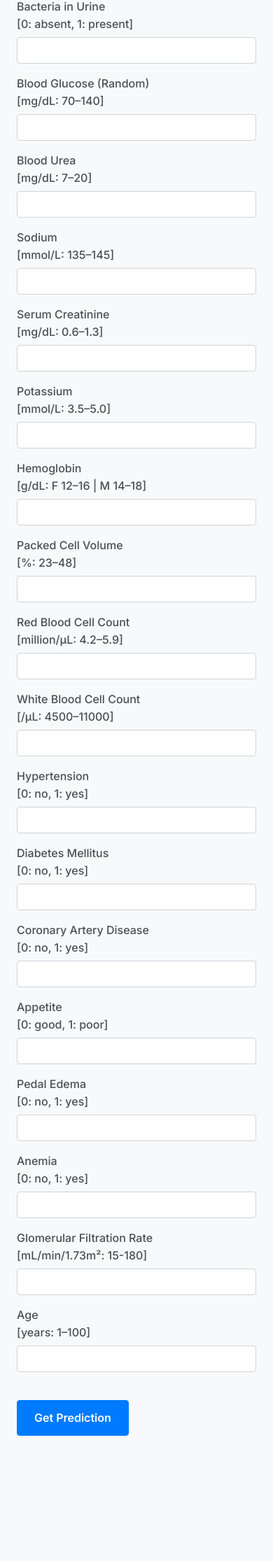
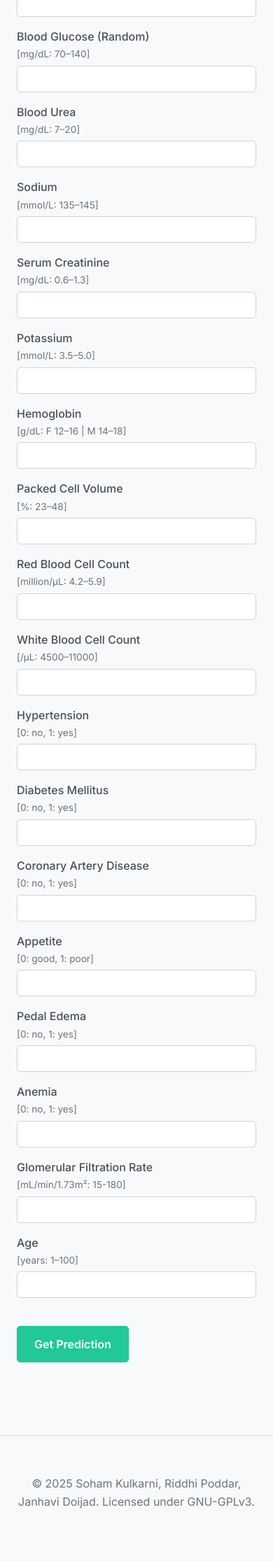
Before and after one commit to Netherquark/nefrikinoso, a Flask app: page / in a window 390 px wide. Shown: the part 1317-3548 px from the top of the page at 70% size. Before the commit the page ends 3369 px from the top, so only its background shows below. Run offline with Flask 3, Linux system fonts and the light colour scheme; parts of the project's set-up code (start-up, migrations or seed data) failed here and were passed over; some libraries are stand-ins or nearby versions.

Commit message:
refactor with better hierarchy and responsiveness pt1

```diff
--- a/templates/index.html
+++ b/templates/index.html
@@ -15,17 +15,27 @@
      <link rel="icon" type="image/png" href="{{ url_for('static', filename='logo.png') }}">
 
      <style>
+         /* Color Palette */
+         :root {
+             --primary-color: #20c997; /* Teal */
+             --secondary-color: #f8f9fa; /* Light Grey */
+             --accent-color: #28a745; /* Green */
+             --text-dark: #343a40;
+             --heading-dark: #212529;
+             --border-color: #ced4da;
+         }
+
          body {
              font-family: 'Inter', sans-serif;
-             background-color: #f8f9fa; /* Light grey background */
-             color: #343a40; /* Dark grey text */
+             background-color: var(--secondary-color);
+             color: var(--text-dark);
              line-height: 1.6;
          }
 
          /* Typography Hierarchy */
          h1, h2, h3, h4, h5, h6 {
              font-weight: 700; /* Bold for headings */
-             color: #212529; /* Darker grey for headings */
+             color: var(--heading-dark); /* Darker grey for headings */
              margin-bottom: 0.75rem;
          }
 
@@ -44,49 +54,68 @@
              display: block; /* Ensure labels are above inputs */
          }
 
+         .label-description {
+             display: block; /* Ensure it's on its own line */
+             font-size: 0.85rem;
+             color: #6c757d; /* Lighter grey */
+             font-weight: 400; /* Regular weight */
+             margin-top: 0.1rem;
+         }
+
          .form-control {
              font-size: 1rem;
              padding: 0.75rem 1rem;
-             border-radius: 0.25rem;
-             border: 1px solid #ced4da;
+             border-radius: 0.3rem; /* Rounded corners */
+             border: 1px solid var(--border-color);
+         }
+
+         .form-control:focus {
+             border-color: var(--primary-color);
+             box-shadow: 0 0 0 0.2rem rgba(32, 201, 151, 0.25); /* Focus shadow */
          }
 
          .btn-primary {
-             background-color: #007bff;
-             border-color: #007bff;
+             background-color: var(--primary-color);
+             border-color: var(--primary-color);
+             color: #fff;
              font-weight: 600;
              padding: 0.8rem 1.5rem;
-             border-radius: 0.25rem;
-             transition: background-color 0.3s ease;
+             border-radius: 0.3rem;
+             transition: background-color 0.3s ease, box-shadow 0.3s ease, transform 0.2s ease-in-out;
+             box-shadow: 0 1px 3px rgba(0, 0, 0, 0.1);
          }
 
          .btn-primary:hover {
-             background-color: #0056b3;
-             border-color: #0056b3;
+             background-color: #18a680;
+             border-color: #18a680;
+             box-shadow: 0 3px 6px rgba(0, 0, 0, 0.15);
+             transform: scale(1.02);
          }
 
-         .badge-danger {
-             background-color: #dc3545;
-             color: #fff;
+         .badge-danger, .alert-danger {
+             background-color: #f8d7da;
+             border-color: #f5c6cb;
+             color: #721c24;
              font-weight: 600;
              padding: 0.4rem 0.6rem;
              border-radius: 0.25rem;
          }
 
-         .badge-success {
-             background-color: #28a745;
-             color: #fff;
+         .badge-success, .alert-success {
+             background-color: #d4edda;
+             border-color: #c3e6cb;
+             color: #155724;
              font-weight: 600;
              padding: 0.4rem 0.6rem;
              border-radius: 0.25rem;
          }
 
          .alert-info {
-             background-color: #e9f8ff;
-             border-color: #bee5eb;
+             background-color: #e6fff7;
+             border-color: #b8f2e6;
              color: #155724;
              padding: 1rem;
-             border-radius: 0.25rem;
+             border-radius: 0.3rem;
          }
 
          .table {
@@ -107,6 +136,10 @@
              font-weight: 600;
          }
 
+         .table tbody tr:nth-child(even) {
+             background-color: #f9f9f9; /* Alternating row color */
+         }
+
          /* Custom Styles for Layout */
          .container {
              max-width: 960px; /* Adjust as needed */
@@ -121,6 +154,10 @@
 
          .mt-3 {
              margin-top: 1rem !important; /* Reduced margin for the h1 */
+         }
+
+         .mt-2 {
+             margin-top: 0.5rem !important; /* Further reduced margin for form container */
          }
 
          .text-center {
@@ -145,6 +182,15 @@
              margin-top: 2rem;
              margin-bottom: 1rem;
          }
+
+         /* Footer Styling */
+         .footer {
+             margin-top: 3rem;
+             padding: 2rem 0;
+             text-align: center;
+             color: #6c757d;
+             border-top: 1px solid #dee2e6;
+         }
      </style>
  </head>
 
@@ -154,14 +200,19 @@
          <h1 class="mt-3">nefrikinoso: early stage CKD prediction</h1>
      </div>
 
-     <div class="container mt-2"> <form method="POST" action="/">
+     <div class="container mt-2">
+         <form method="POST" action="/">
              <div class="row">
                  {% for feature in feature_order %}
                      {% if feature != 'stage' %}
                          <div class="col-md-4">
                              <div class="form-group">
+                                 {% set parts = display_names.get(feature, feature.replace('_', ' ').capitalize()).split('\n', 1) %}
                                  <label for="{{ feature }}">
-                                     {{ display_names.get(feature, feature.replace('_', ' ').capitalize()).replace('\n', '<br>') | safe }}
+                                     {{ parts[0] | safe }}
+                                     {% if parts|length > 1 %}
+                                         <span class="label-description">{{ parts[1] | safe }}</span>
+                                     {% endif %}
                                  </label>
                                  <input type="text" class="form-control" id="{{ feature }}" name="{{ feature }}" required>
                              </div>
@@ -206,6 +257,12 @@
          </div>
      </div>
 
+     <footer class="footer">
+         <div class="container">
+             <p>&copy; 2025 Soham Kulkarni, Riddhi Poddar, Janhavi Doijad. Licensed under GNU-GPLv3.</p>
+         </div>
+     </footer>
+
      <script src="https://code.jquery.com/jquery-3.5.1.slim.min.js"></script>
      <script src="https://cdn.jsdelivr.net/npm/@popperjs/core@2.5.4/dist/umd/popper.min.js"></script>
      <script src="https://stackpath.bootstrapcdn.com/bootstrap/4.5.2/js/bootstrap.min.js"></script>
```
